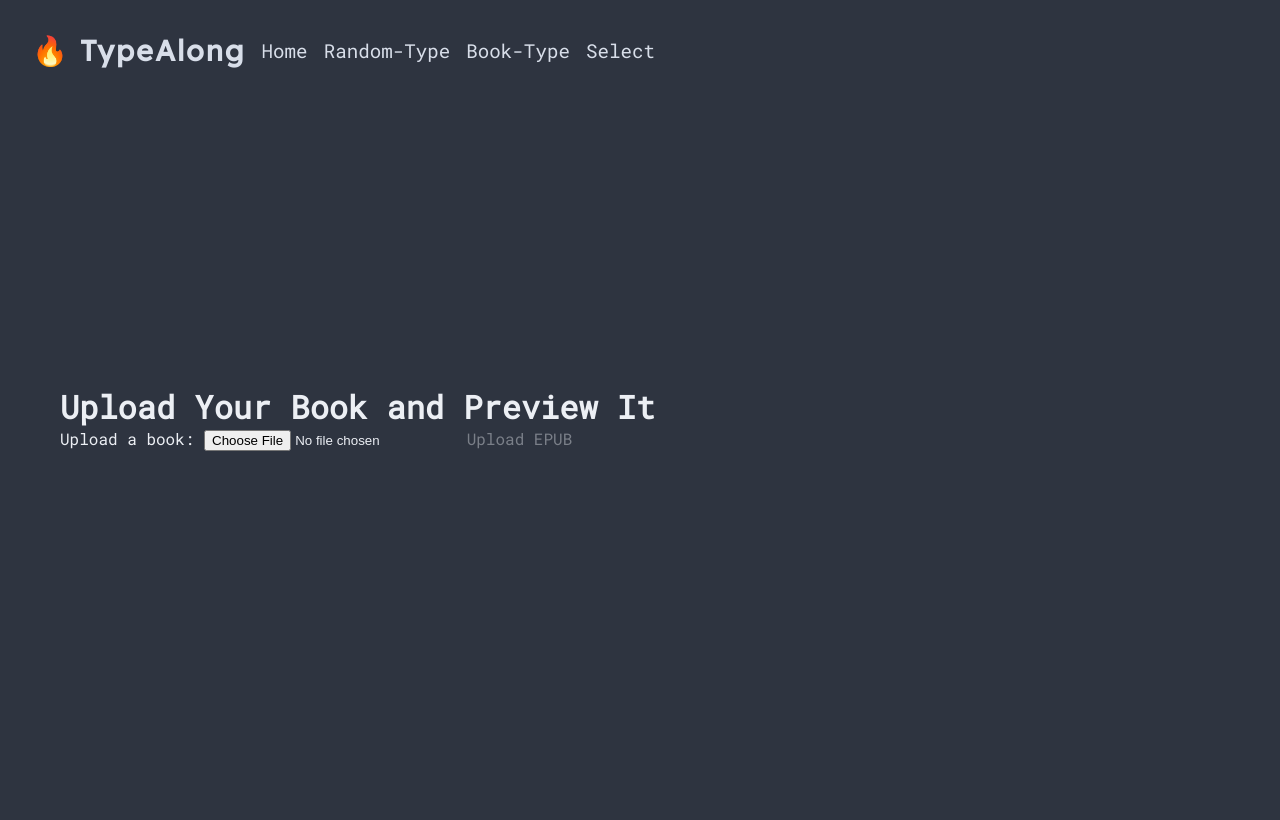
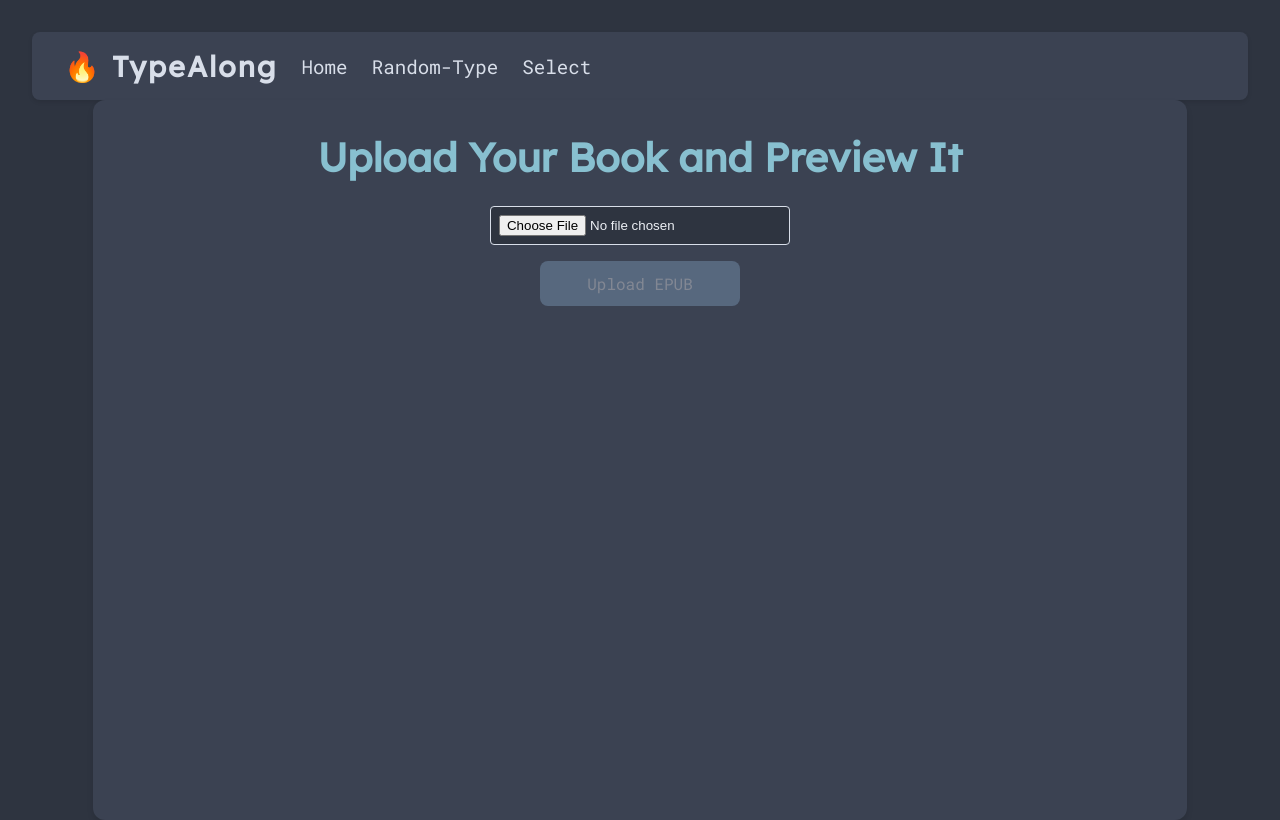
Before and after one commit to Noway-code/TypeAlongSvelte, a SvelteKit app: page /select in a window 1280 px wide. Built offline with nearby package versions, Linux system fonts and the light colour scheme.

Commit message:
More styling changes

```diff
--- a/src/routes/+layout.svelte
+++ b/src/routes/+layout.svelte
@@ -7,12 +7,11 @@
 </svelte:head>
 
 <div class="layout">
-	<nav>
-		<h1>🔥 TypeAlong</h1>
-		<a href="/">Home</a>
-		<a href="/random-type">Random-Type</a>
-		<a href="/book-type">Book-Type</a>
-		<a href="/select">Select</a>
+	<nav class="items">
+		<h1 class="item">🔥 TypeAlong</h1>
+		<a class="item" href="/">Home</a>
+		<a class="item" href="/random-type">Random-Type</a>
+		<a class="item" href="/select">Select</a>
 	</nav>
 
 
@@ -37,16 +36,30 @@
     padding: 2rem;
   }
 
+  .item {
+    padding-right: 1.5rem
+  }
+
   nav {
+    /* Flex container for horizontal alignment */
     display: flex;
     align-items: center;
-    gap: 1rem;
+
+    /* Background color for the nav bar */
+    background-color: var(--nord-polar-night-accent);
+    padding: 1rem 2rem;
+    border-radius: 8px;
+
+    /* Ensure the nav bar spans the full width of the layout container */
+    width: 100%;
+    box-shadow: 0 2px 4px rgba(0, 0, 0, 0.1);
   }
 
   nav a {
     text-decoration: none;
     color: var(--fg-200);
-		font-size: 1.2rem;
+    font-size: 1.2rem;
+  }
 
-  }
+
 </style>
--- a/src/routes/+page.svelte
+++ b/src/routes/+page.svelte
@@ -1,22 +1,97 @@
 <script lang="ts">
-	import '../styles/app.scss'
+	import '../styles/app.scss';
 </script>
 
+<main class="container">
+	<header>
+		<h1>Welcome to TypeAlong!</h1>
+		<p class="subtitle">A typing game for your epubs!</p>
+	</header>
 
-<h1>Welcome to TypeAlong!</h1>
-<h2>A typing game for your epubs!</h2>
+	<nav class="navigation">
+		<a href="/select" class="nav-link">Select Book</a>
+		<a href="/random-type" class="nav-link">Random Typing</a>
+	</nav>
+</main>
 
-<div class="pages">
-<a href="/book-type">Select Book</a>
-<a href="/game">Random Typing</a>
-</div>
-<style lang="scss">
-	.pages {
-			color:var(--accent);
-			font-size: x-large;
-	}
+<style>
+    @import url('https://fonts.googleapis.com/css2?family=Lexend+Deca&display=swap');
+    @import url('https://fonts.googleapis.com/css2?family=Roboto+Mono&display=swap');
 
-	a {
-		color:inherit;
-	}
+    /* Reset and Global Styles */
+    *,
+    *::before,
+    *::after {
+        margin: 0;
+        padding: 0;
+        box-sizing: border-box;
+    }
+
+    :root {
+        --nord-frost: #88C0D0;
+        --nord-snow-storm: #ECEFF4;
+        --nord-snow-storm-dim: #D8DEE9;
+        --nord-polar-night: #2E3440;
+        --nord-polar-night-accent: #3B4252;
+        --nord-accent: #81A1C1;
+        --nord-accent-hover: #5E81AC;
+        --nord-aurora-red: #BF616A;
+        --nord-aurora-green: #A3BE8C;
+        --nord-aurora-yellow: #EBCB8B;
+        --nord-info: #88C0D0;
+        --nord-info-hover: #5E81AC;
+    }
+
+    .container {
+        text-align: center;
+        padding: 2rem;
+    }
+
+    header {
+        margin-bottom: 3rem;
+
+        h1 {
+            font-family: 'Lexend Deca', sans-serif;
+            font-size: 3rem;
+            color: var(--nord-frost);
+            margin-bottom: 0.5rem;
+        }
+
+        .subtitle {
+            font-size: 1.5rem;
+            color: var(--nord-snow-storm-dim);
+        }
+    }
+
+    .navigation {
+        display: flex;
+        justify-content: center;
+        gap: 2rem;
+
+        .nav-link {
+            display: inline-block;
+            padding: 0.75rem 1.5rem;
+            font-size: 1.25rem;
+            color: var(--nord-snow-storm);
+            background-color: var(--nord-polar-night-accent);
+            border: 2px solid var(--nord-frost);
+            border-radius: 8px;
+            text-decoration: none;
+            transition: background-color 0.3s ease, color 0.3s ease, transform 0.2s ease;
+
+            &:hover,
+            &:focus {
+                background-color: var(--nord-frost);
+                color: var(--nord-polar-night);
+                transform: translateY(-2px);
+                outline: none;
+            }
+
+            &:active {
+                transform: translateY(0);
+                background-color: var(--nord-accent-hover);
+            }
+        }
+    }
+
 </style>
--- a/src/routes/random-type/+page.svelte
+++ b/src/routes/random-type/+page.svelte
@@ -505,7 +505,7 @@ typedTotal: {typedLetters}
 
     .score {
       font-size: 4rem;
-      color: var(--primary);
+      color: var(--info);
     }
 
     .play {
--- a/src/routes/select/+page.svelte
+++ b/src/routes/select/+page.svelte
@@ -28,10 +28,10 @@
 			// Initialize the book directly with the File object
 			book = ePub(file);
 
-			// Initialize the rendition
+			// Initialize the rendition with responsive options
 			rendition = book.renderTo(viewer, {
 				width: '100%',
-				height: '900px',
+				height: '750px',
 				spread: 'always'
 			});
 
@@ -53,7 +53,6 @@
 		book?.destroy();
 	});
 
-
 	// Upload EPUB file
 	async function uploadEpub() {
 		if (!selectedFile) return;
@@ -72,7 +71,6 @@
 				console.log('EPUB uploaded successfully:', data);
 				uploadedFile.set(selectedFile[0]);
 				localStorage.setItem('file_id', data.file_id);
-
 			} else {
 				console.error('Error:', data.detail || data.message);
 			}
@@ -107,21 +105,21 @@
 				allText += doc.body.innerText + ' ';
 			}
 		});
-		console.log('Bitch', allText);
+		console.log('Extracted Text:', allText);
 
 		// Split the concatenated text into words using whitespace as the delimiter
 		let wordsP = allText.split(/\s+/).filter(word => word.length > 0);
 		console.log(wordsP);
 		return wordsP;
 	}
-
-
 </script>
 
-<div class="container">
+<main class="container">
+	<header>
 		<h1>Upload Your Book and Preview It</h1>
+	</header>
 
-	<label for="uploadedFile">Upload a book:</label>
+	<section class="upload-section">
 		<input
 			type="file"
 			id="uploadedFile"
@@ -132,108 +130,354 @@
 			}}
 		/>
 
-	<button on:click={uploadEpub}>Upload EPUB</button>
+		<button class="upload-button" on:click={uploadEpub}>Upload EPUB</button>
+	</section>
 
 	{#if $uploadedFile}
-		<h2>Uploaded File:</h2>
+		<section class="uploaded-file">
 			<p>{$uploadedFile.name}</p>
+		</section>
 
+		<div class="viewer-controls-wrapper">
 			<div class="controls">
-			<button on:click={() => {
-				rendition?.prev()
-				page === 1 ? page = 1 :	page--;
-
+				<button class="control-button" on:click={() => {
+					rendition?.prev();
 				}}>Previous
 				</button>
-			<button on:click={() => {
-				rendition?.next()
-				page++;
+
+				<button class="control-button" on:click={() => {
+					rendition?.next();
 				}}>Next
 				</button>
-			<button on:click={() => {
-				rendition?.display()
-				page = 1;
+
+				<button class="control-button" on:click={() => {
+					rendition?.display();
 				}}>Go to Start
 				</button>
-			<input bind:value={page} min="1" on:focusout={() => {
-				rendition?.display(page)
-			}} />
+
+			</div>
+			<div>
+
+				<button class="start-game-button" on:click={() => fetchPageWords()}>Start game from here!</button>
+				<a href="../book-type" class="game-link">Game!</a>
 			</div>
 
-		<button id="start" on:click={() => fetchPageWords()}>Start game from here!</button>
-		<a href="../book-type">Game!</a>
+			<div bind:this={viewer} class="viewer"></div>
+		</div>
+	{/if}
+</main>
 
-		<div bind:this={viewer} class="viewer"></div>
-	{/if}
-</div>
+<style lang="scss">
+  @import url('https://fonts.googleapis.com/css2?family=Lexend+Deca&display=swap');
+  @import url('https://fonts.googleapis.com/css2?family=Roboto+Mono&display=swap');
 
-<style>
-    .container {
-        max-width: 1200px;
-        margin: 0 auto;
-        padding: 20px;
+  /* Reset and Global Styles */
+  *,
+  *::before,
+  *::after {
+    margin: 0;
+    padding: 0;
     box-sizing: border-box;
   }
 
-    .viewer {
-        border: 1px solid #ccc;
-        margin-top: 20px;
+  :root {
+    --nord-frost: #88C0D0;
+    --nord-snow-storm: #ECEFF4;
+    --nord-snow-storm-dim: #D8DEE9;
+    --nord-polar-night: #2E3440;
+    --nord-polar-night-accent: #3B4252;
+    --nord-accent: #81A1C1;
+    --nord-accent-hover: #5E81AC;
+    --nord-aurora-red: #BF616A;
+    --nord-aurora-green: #A3BE8C;
+    --nord-aurora-yellow: #EBCB8B;
+    --nord-info: #88C0D0;
+    --nord-info-hover: #5E81AC;
+  }
+
+  html,
+  body,
+  #app {
+    height: 100%;
+    overflow-x: hidden; /* Prevent horizontal overflow */
+  }
+
+  body {
+    font-family: 'Roboto Mono', monospace;
+    color: var(--nord-snow-storm);
+    background-color: var(--nord-polar-night);
+    display: flex;
+    justify-content: center;
+    align-items: center;
+  }
+
+  .container {
+    display: flex;
+    flex-direction: column;
+    max-width: 1200px;
+    width: 90%;
+    height: 90vh;
+    margin: 0 auto;
+    padding: 2rem;
+    background-color: var(--nord-polar-night-accent);
+    border-radius: 12px;
+    box-shadow: 0 4px 6px rgba(0, 0, 0, 0.1);
+    overflow: hidden;
+  }
+
+  header {
+    text-align: center;
+    margin-bottom: 1.5rem;
+
+    h1 {
+      font-family: 'Lexend Deca', sans-serif;
+      font-size: 2.5rem;
+      color: var(--nord-frost);
+    }
+  }
+
+  .upload-section {
+    display: flex;
+    flex-direction: column;
+    align-items: center;
+    gap: 1rem;
+    margin-bottom: 1.5rem;
+
+    label {
+      font-size: 1.2rem;
+      color: var(--nord-snow-storm-dim);
+    }
+
+    input[type="file"] {
+      padding: 0.5rem;
+      border: 1px solid var(--nord-snow-storm-dim);
+      border-radius: 4px;
+      background-color: var(--nord-polar-night);
+      color: var(--nord-snow-storm);
+      transition: border-color 0.3s ease;
       width: 100%;
-        max-width: 800px;
-        height: 1000px;
-        background: #fff;
-        box-sizing: border-box;
-        margin-left: auto;
-        margin-right: auto;
+      max-width: 300px;
+
+      &:focus {
+        outline: none;
+        border-color: var(--nord-frost);
+      }
+    }
+
+    .upload-button {
+      padding: 0.75rem 1.5rem;
+      font-size: 1rem;
+      color: var(--nord-snow-storm);
+      background-color: var(--nord-accent);
+      border: none;
+      border-radius: 8px;
+      cursor: pointer;
+      transition: background-color 0.3s ease, transform 0.2s ease;
+      width: 100%;
+      max-width: 200px;
+
+      &:hover {
+        background-color: var(--nord-accent-hover);
+        transform: translateY(-2px);
+      }
+
+      &:active {
+        transform: translateY(0);
+        background-color: var(--nord-frost);
+      }
+    }
+  }
+
+  .uploaded-file {
+    text-align: center;
+    margin-bottom: 1rem;
+
+    h2 {
+      font-size: 1.8rem;
+      color: var(--nord-frost);
+      margin-bottom: 0.5rem;
+    }
+
+    p {
+      font-size: 1.2rem;
+      color: var(--nord-snow-storm-dim);
+      word-wrap: break-word; /* Prevent long filenames from overflowing */
+    }
+  }
+
+  .viewer-controls-wrapper {
+    display: flex;
+    flex-direction: column;
+    flex-grow: 1;
+    overflow: hidden;
   }
 
   .controls {
-        margin-top: 10px;
     display: flex;
     justify-content: center;
-        gap: 10px;
+    flex-wrap: wrap;
+    gap: 1rem;
+    width: 100%;
+    max-width: 600px;
+    margin: 5px auto 1rem;
   }
 
-    .controls button {
-        padding: 10px 20px;
-        font-size: 16px;
+  .control-button {
+    padding: 0.6rem 1.2rem;
+    font-size: 1rem;
+    color: var(--nord-snow-storm);
+    background-color: var(--nord-polar-night-accent);
+    border: 2px solid var(--nord-frost);
+    border-radius: 6px;
     cursor: pointer;
-        border: none;
-        background-color: #007bff;
-        color: white;
-        border-radius: 4px;
-        transition: background-color 0.3s ease;
+    transition: background-color 0.3s ease, color 0.3s ease, transform 0.2s ease;
+    flex: 1 1 100px;
+    max-width: 150px;
+
+    &:hover,
+    &:focus {
+      background-color: var(--nord-frost);
+      color: var(--nord-polar-night);
+      transform: translateY(-2px);
+      outline: none;
     }
 
-    .controls button:hover {
-        background-color: #0056b3;
+    &:active {
+      transform: translateY(0);
+      background-color: var(--nord-accent-hover);
+    }
+  }
+
+  .page-input {
+    width: 60px;
+    padding: 0.5rem;
+    font-size: 1rem;
+    text-align: center;
+    border: 2px solid var(--nord-snow-storm-dim);
+    border-radius: 6px;
+    background-color: var(--nord-polar-night);
+    color: var(--nord-snow-storm);
+    transition: border-color 0.3s ease;
+    flex: 1 1 60px;
+
+    &:focus {
+      outline: none;
+      border-color: var(--nord-frost);
+    }
+  }
+
+  .start-game-button {
+    align-self: center;
+    padding: 0.75rem 1rem;
+    font-size: 1.1rem;
+    color: var(--nord-snow-storm);
+    background-color: var(--nord-accent);
+    border: none;
+    border-radius: 8px;
+    cursor: pointer;
+    transition: background-color 0.3s ease, transform 0.2s ease;
+    margin-bottom: 1rem;
+    width: 100%;
+    max-width: 250px;
+
+    &:hover {
+      background-color: var(--nord-accent-hover);
+      transform: translateY(-2px);
+    }
+
+    &:active {
+      transform: translateY(0);
+      background-color: var(--nord-frost);
+    }
+  }
+
+  .game-link {
+    align-self: center;
+    font-size: 1.1rem;
+    color: var(--nord-info);
+    text-decoration: none;
+    margin-bottom: 1.5rem;
+    transition: color 0.3s ease;
+    width: 100%;
+    max-width: 250px;
+    text-align: center;
+
+    &:hover,
+    &:focus {
+      color: var(--nord-info-hover);
+      text-decoration: underline;
+      outline: none;
+    }
+  }
+
+  .viewer {
+    flex-grow: 1;
+    width: 100%;
+    background-color: var(--nord-snow-storm);
+    border-radius: 8px;
+    overflow: hidden;
+    box-shadow: 0 4px 6px rgba(0, 0, 0, 0.1);
+    margin-top: .5rem;
+    max-height: 100%; /* Ensure viewer doesn't exceed container */
+  }
+
+  /* Responsive Styles */
+  @media (max-width: 1024px) {
+    .viewer {
+      height: auto;
+    }
   }
 
   @media (max-width: 768px) {
-        .viewer {
-            height: 400px;
-            max-width: 90%;
+    .container {
+      padding: 1.5rem;
     }
 
-        .controls button {
-            padding: 8px 16px;
-            font-size: 14px;
+    .controls {
+      flex-direction: column;
+      gap: 0.5rem;
+      max-width: 100%;
+    }
+
+    .control-button {
+      width: 100%;
+      max-width: none;
+    }
+
+    .page-input {
+      width: 50px;
+    }
+
+    .start-game-button,
+    .upload-button {
+      width: 100%;
+      max-width: none;
     }
   }
 
   @media (max-width: 480px) {
     .container {
-            padding: 10px;
+      padding: 1rem;
+      height: 100vh;
+    }
+
+    header h1 {
+      font-size: 2rem;
+    }
+
+    .upload-button,
+    .control-button,
+    .start-game-button {
+      font-size: 0.9rem;
+      padding: 0.5rem 1rem;
+    }
+
+    .game-link {
+      font-size: 1rem;
     }
 
     .viewer {
       height: 300px;
-            max-width: 100%;
-        }
-
-        .controls button {
-            padding: 6px 12px;
-            font-size: 12px;
     }
   }
 </style>
```
Lines whose indentation alone changed are shown as unchanged.
